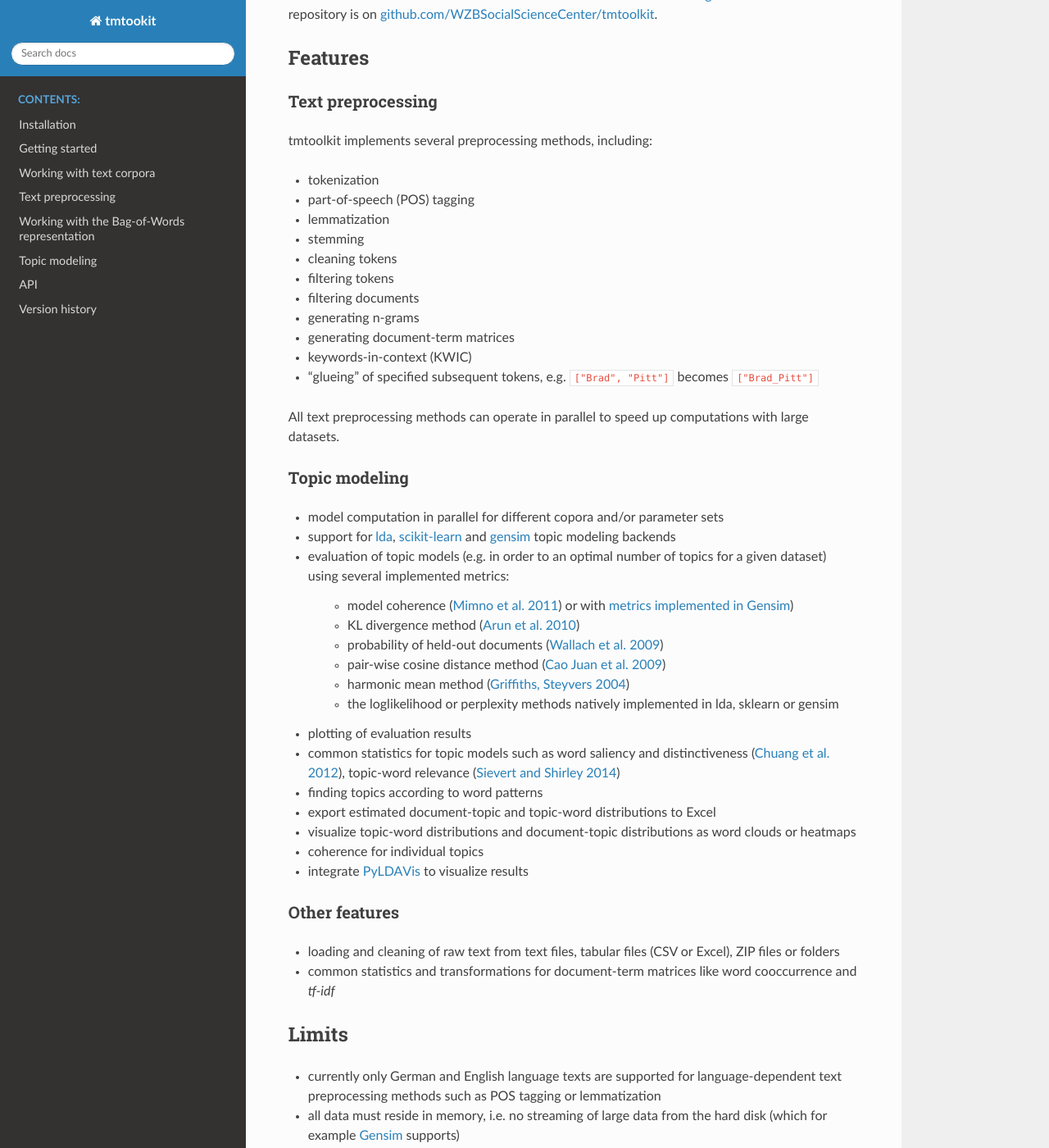
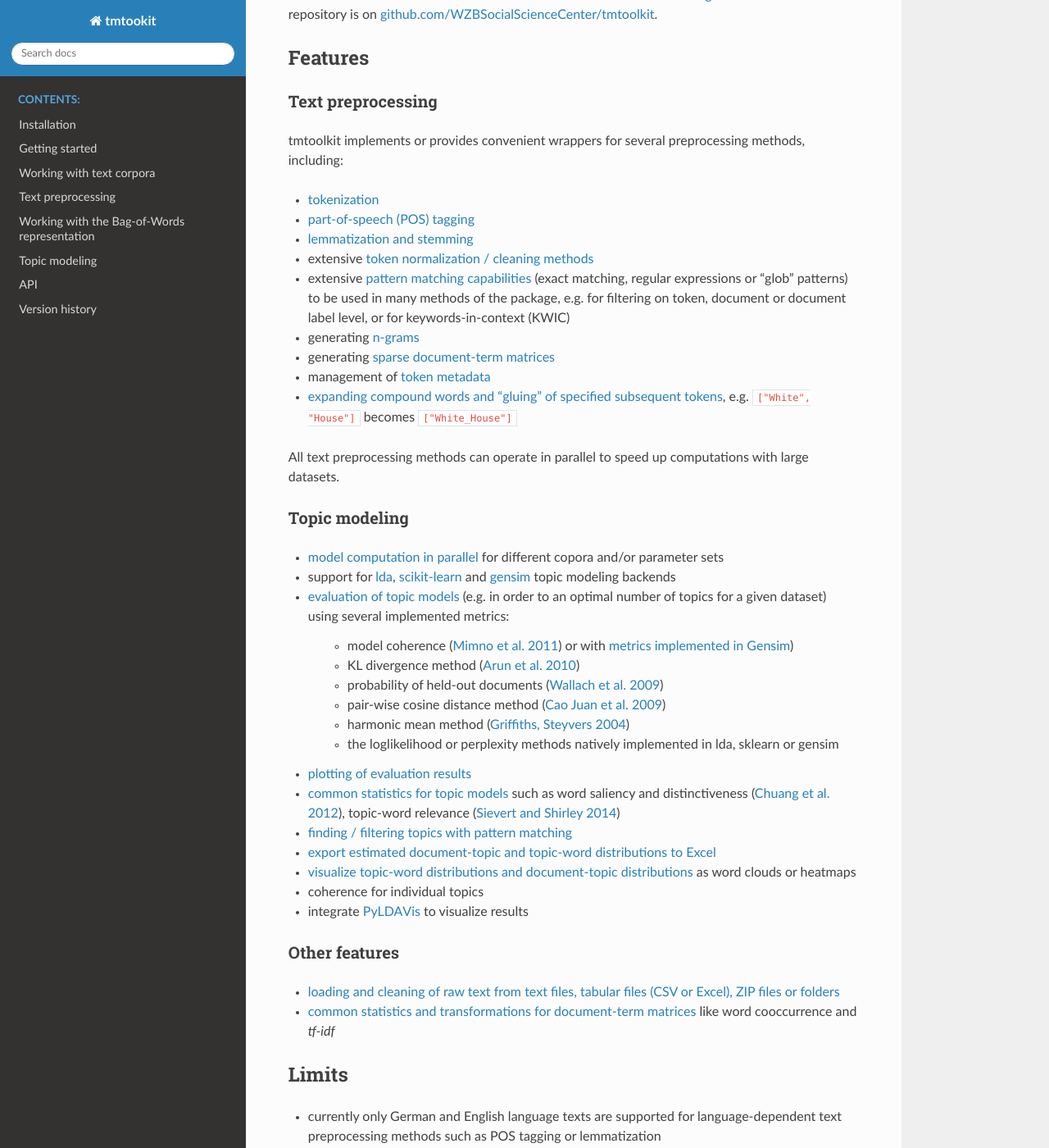
Before and after one commit to WZBSocialScienceCenter/tmtoolkit, a Sphinx documentation site: the page built from doc/source/intro.rst, in a window 1280 px wide and 1400 px high, scrolled down 394 px. Shown: the whole window at 82% size. Built offline with Sphinx 7.4.7 and the Read the Docs theme 2.0.0, drawn with Linux system fonts in a browser that asks for light colours.

```diff
--- a/doc/source/install.rst
+++ b/doc/source/install.rst
@@ -2,6 +2,12 @@
 
 Installation
 ============
+
+.. warning::
+
+    This package is currently in pre-release testing phase for version 0.9.0. The latest release candidate is available
+    on PyPI and can be only installed when explicitly stating the exact version and release candidate, e.g. with
+    ``pip install tmtoolkit[recommended]==0.9.0rc2``.
 
 The package *tmtoolkit* is available on `PyPI <https://pypi.org/project/tmtoolkit/>`_ and can be installed via
 Python package manager *pip*. It is highly recommended to install tmtoolkit and its dependencies in a
--- a/doc/source/intro.rst
+++ b/doc/source/intro.rst
@@ -20,31 +20,35 @@ Features
 Text preprocessing
 ^^^^^^^^^^^^^^^^^^
 
-tmtoolkit implements several preprocessing methods, including:
+tmtoolkit implements or provides convenient wrappers for several preprocessing methods, including:
 
-* tokenization
-* part-of-speech (POS) tagging
-* lemmatization
-* stemming
-* cleaning tokens
-* filtering tokens
-* filtering documents
-* generating n-grams
-* generating document-term matrices
-* keywords-in-context (KWIC)
-* "glueing" of specified subsequent tokens, e.g. ``["Brad", "Pitt"]`` becomes ``["Brad_Pitt"]``
+* `tokenization <preprocessing.ipynb#Tokenization>`_
+* `part-of-speech (POS) tagging <preprocessing.ipynb#Part-of-speech-(POS)-tagging>`_
+* `lemmatization and stemming <preprocessing.ipynb#Stemming-and-lemmatization>`_
+* extensive `token normalization / cleaning methods <preprocessing.ipynb#Token-normalization>`_
+* extensive `pattern matching capabilities <preprocessing.ipynb#Common-parameters-for-pattern-matching-functions>`_
+  (exact matching, regular expressions or "glob" patterns) to be used in many
+  methods of the package, e.g. for filtering on token, document or document label level, or for keywords-in-context
+  (KWIC)
+* generating `n-grams <preprocessing.ipynb#Generating-n-grams>`_
+* generating `sparse document-term matrices <preprocessing.ipynb#Generating-a-sparse-document-term-matrix-(DTM)>`_
+* management of `token metadata <preprocessing.ipynb#Working-with-token-metadata-/-POS-tagging>`_
+* `expanding compound words and "gluing" of specified subsequent tokens
+  <preprocessing.ipynb#Expanding-compound-words-and-joining-tokens>`_, e.g. ``["White", "House"]`` becomes
+  ``["White_House"]``
 
 All text preprocessing methods can operate in parallel to speed up computations with large datasets.
 
 Topic modeling
 ^^^^^^^^^^^^^^
 
-* model computation in parallel for different copora and/or parameter sets
+* `model computation in parallel <topic_modeling.ipynb#Computing-topic-models-in-parallel>`_ for different copora
+  and/or parameter sets
 * support for `lda <http://pythonhosted.org/lda/>`_,
   `scikit-learn <http://scikit-learn.org/stable/modules/generated/sklearn.decomposition.LatentDirichletAllocation.html>`_
   and `gensim <https://radimrehurek.com/gensim/>`_ topic modeling backends
-* evaluation of topic models (e.g. in order to an optimal number of topics for a given dataset) using several
-  implemented metrics:
+* `evaluation of topic models <topic_modeling.ipynb#Evaluation-of-topic-models>`_ (e.g. in order to an optimal number
+  of topics for a given dataset) using several implemented metrics:
 
    * model coherence (`Mimno et al. 2011 <https://dl.acm.org/citation.cfm?id=2145462>`_) or with
      `metrics implemented in Gensim <https://radimrehurek.com/gensim/models/coherencemodel.html>`_)
@@ -54,13 +58,15 @@ Topic modeling
    * harmonic mean method (`Griffiths, Steyvers 2004 <http://doi.org/10.1073/pnas.0307752101>`_)
    * the loglikelihood or perplexity methods natively implemented in lda, sklearn or gensim
 
-* plotting of evaluation results
-* common statistics for topic models such as word saliency and distinctiveness
-  (`Chuang et al. 2012 <https://dl.acm.org/citation.cfm?id=2254572>`_), topic-word relevance
-  (`Sievert and Shirley 2014 <https://www.aclweb.org/anthology/W14-3110>`_)
-* finding topics according to word patterns
-* export estimated document-topic and topic-word distributions to Excel
-* visualize topic-word distributions and document-topic distributions as word clouds or heatmaps
+* `plotting of evaluation results <topic_modeling.ipynb#Evaluation-of-topic-models>`_
+* `common statistics for topic models <topic_modeling.ipynb#Common-statistics-and-tools-for-topic-models>`_ such as
+  word saliency and distinctiveness (`Chuang et al. 2012 <https://dl.acm.org/citation.cfm?id=2254572>`_), topic-word
+  relevance (`Sievert and Shirley 2014 <https://www.aclweb.org/anthology/W14-3110>`_)
+* `finding / filtering topics with pattern matching <topic_modeling.ipynb#Filtering-topics>`_
+* `export estimated document-topic and topic-word distributions to Excel
+  <topic_modeling.ipynb#Displaying-and-exporting-topic-modeling-results>`_
+* `visualize topic-word distributions and document-topic distributions <topic_modeling.ipynb#Visualizing-topic-models>`_
+  as word clouds or heatmaps
 * coherence for individual topics
 * integrate `PyLDAVis <https://pyldavis.readthedocs.io/en/latest/>`_ to visualize results
 
@@ -68,8 +74,9 @@ Topic modeling
 Other features
 ^^^^^^^^^^^^^^
 
-* loading and cleaning of raw text from text files, tabular files (CSV or Excel), ZIP files or folders
-* common statistics and transformations for document-term matrices like word cooccurrence and *tf-idf*
+* `loading and cleaning of raw text from text files, tabular files (CSV or Excel), ZIP files or folders
+  <text_corpora.ipynb>`_
+* `common statistics and transformations for document-term matrices <bow.ipynb>`_ like word cooccurrence and *tf-idf*
 
 
 Limits
--- a/setup.py
+++ b/setup.py
@@ -8,7 +8,7 @@ from codecs import open
 from setuptools import setup, find_packages
 
 __title__ = 'tmtoolkit'
-__version__ = '0.9.0-rc1'
+__version__ = '0.9.0-rc2'
 __author__ = 'Markus Konrad'
 __license__ = 'Apache License 2.0'
 
--- a/tmtoolkit/__init__.py
+++ b/tmtoolkit/__init__.py
@@ -8,6 +8,6 @@ from . import topicmod, bow, preprocess
 
 
 __title__ = 'tmtoolkit'
-__version__ = '0.9.0-rc1'
+__version__ = '0.9.0-rc2'
 __author__ = 'Markus Konrad'
 __license__ = 'Apache License 2.0'
```
Also changed, not shown: README.rst (+38 -50 lines), doc/source/preprocessing.ipynb.
